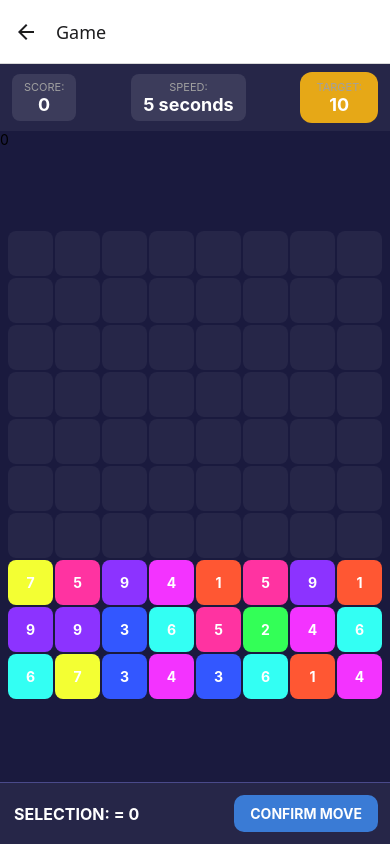
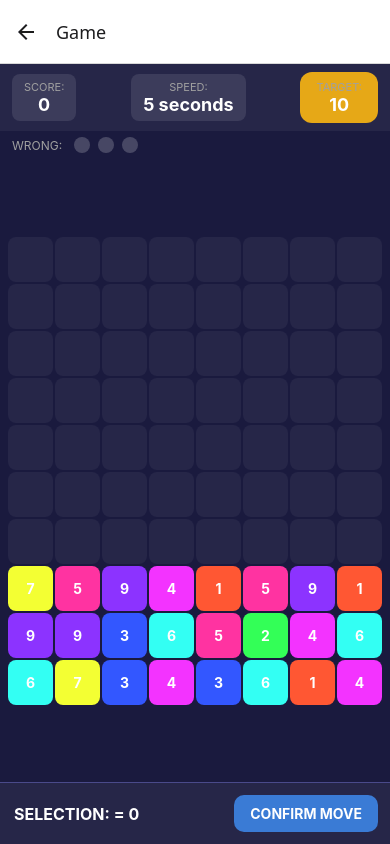
Before and after one commit to HugoLopez21/Strategic-Number-Mergin-Game, a React Native app: screen /Menu in a window 390 px wide. Both pictures are taken after a click on the button "PLAY". Built offline with nearby package versions, Linux system fonts and the light colour scheme.

Commit message:
random drop

```diff
--- a/components/game/Board.jsx
+++ b/components/game/Board.jsx
@@ -5,9 +5,16 @@ import { useGameContext } from "../../context/context";
 import { boardStyles } from "../../styles/components/BoardStyles";
 import { globalStyles } from "../../styles/globalStyles";
 import { numbersMap } from "../../constants/gameConfig";
-
+import { dropRandomBlock } from "../../logic/blockDropping";
 export const Board = () =>{
-    const { board, speed} = useGameContext();
+    const { board, speed, updateBoard} = useGameContext();
+    useEffect( ()=>{
+        const interval = setInterval(() =>{
+            updateBoard();
+            console.log('Ejecutando intervalo')
+        },speed)
+        return () => clearInterval(interval);
+    },[speed, board])
     return (
         <View style={boardStyles.container}>
             {board.map((row, y) =>{
--- a/components/game/PenaltyIndicator.jsx
+++ b/components/game/PenaltyIndicator.jsx
@@ -1,12 +1,18 @@
 import React from "react";
 import {View, Text } from 'react-native';
 import { useGameContext } from "../../context/context";
+import { penaltyStyles } from "../../styles/components/PenaltyStyles";
 export const PenaltyIndicator = () =>{
     const {penalties} = useGameContext();
-
     return(
-        <View>
-            <Text>{penalties}</Text>
+        <View style={penaltyStyles.container}>
+            <Text style={penaltyStyles.label}>WRONG:</Text>
+            {[0,1,2].map(i => (
+                <View
+                    key={i}
+                    style={[penaltyStyles.dot, i < penalties && penaltyStyles.dotActive]}
+                />
+            ))}
         </View>
     )
 }
--- a/context/context.js
+++ b/context/context.js
@@ -1,6 +1,6 @@
 import { create } from 'zustand';
 import {isPenalty, matchScore, selectedBlocksToNums} from '../logic/scoringLogic'
-import {getGravitySpeed, dropBlocks, gravityDrop} from '../logic/blockDropping'
+import {getGravitySpeed, dropBlocks, gravityDrop, dropRandomBlock} from '../logic/blockDropping'
 import { initializeBoard, checkGameOver } from '../logic/boardLogic';
 import { getTargetNumber, getAdjacency } from '../logic/targetLogic';
 import { getScore } from '../logic/scoringLogic';
@@ -75,6 +75,12 @@ export const useGameContext = create((set, get) => ({
 
     },
 
+    updateBoard: () =>{
+        const {board, speed} = get();
+        const updatedBoard = dropRandomBlock(board, speed)
+        set({board : updatedBoard});
+    },
+
     confirmMove: () =>{
         const {
                 selectedBlocks,
--- a/logic/blockDropping.js
+++ b/logic/blockDropping.js
@@ -52,3 +52,9 @@ export function dropBlocks(selectedBlocks, isPenalty, board, score ){
 
     return board;
 }
+
+export function dropRandomBlock(board, speed){
+    board[0][Math.floor(Math.random() * 8)] = Math.floor(Math.random() * 9) + 1
+    board = gravityDrop(board, speed);
+    return board;
+}
--- a/logic/scoringLogic.js
+++ b/logic/scoringLogic.js
@@ -24,5 +24,6 @@ export function selectedBlocksToNums(board, selectedBlocks){
 }
 
 export function isPenalty(numPenalties){
-    return numPenalties < 3 ? false : true;
+    console.log(numPenalties)
+    return numPenalties < 2 ? false : true;
 }
--- /dev/null
+++ b/styles/components/PenaltyStyles.js
@@ -0,0 +1,26 @@
+import { StyleSheet } from 'react-native';
+import { colors } from '../globalStyles';
+
+export const penaltyStyles = StyleSheet.create({
+    container: {
+        flexDirection: 'row',
+        alignItems: 'center',
+        gap: 8,
+        paddingHorizontal: 12,
+        paddingVertical: 6,
+    },
+    label: {
+        color: colors.textSecondary,
+        fontSize: 12,
+        marginRight: 4,
+    },
+    dot: {
+        width: 16,
+        height: 16,
+        borderRadius: 8,
+        backgroundColor: 'rgba(255,255,255,0.2)',
+    },
+    dotActive: {
+        backgroundColor: '#e94560',
+    }
+})
```
